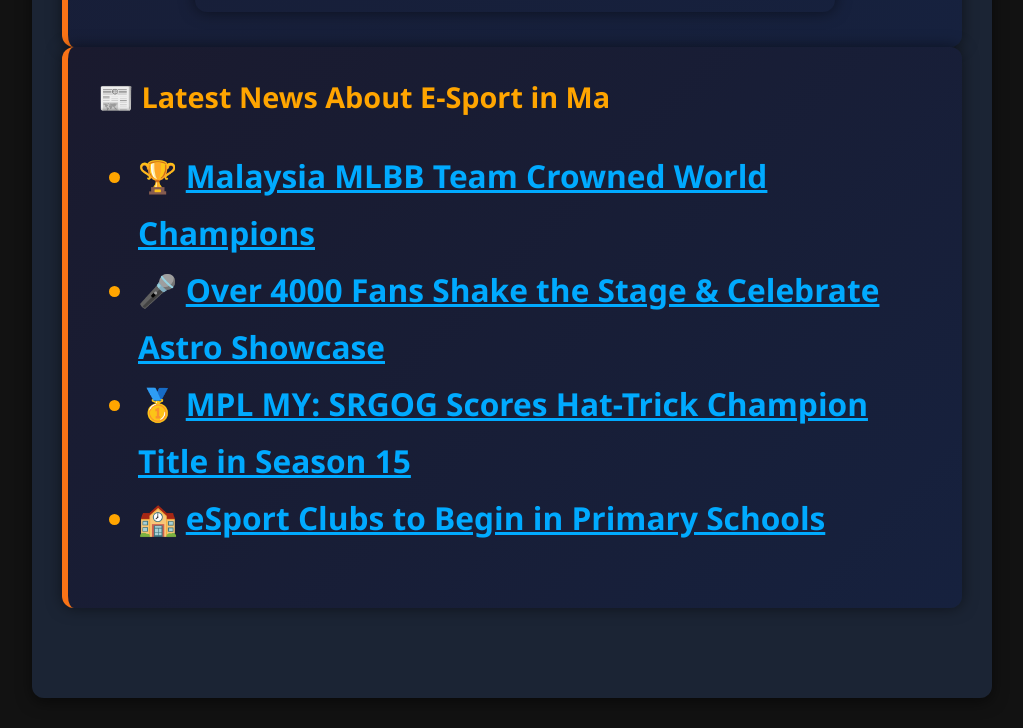
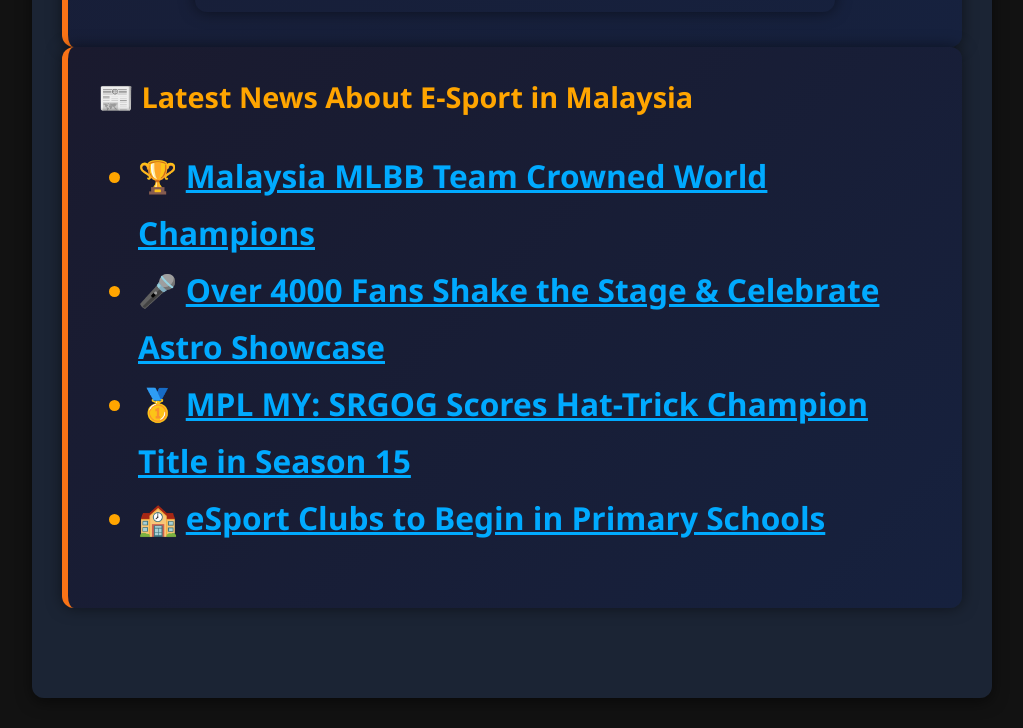
Before and after one commit to Shafiq12-creator/esport-library, a plain HTML site: page index.html in a window 1280 px wide. Shown: the part 2245-2973 px from the top of the page, without its empty margins (128-1151 px from the left). Drawn offline with Linux system fonts and the light colour scheme; grey boxes are pictures that could not be loaded.

Commit message:
Update index.html

```diff
--- a/index.html
+++ b/index.html
@@ -469,7 +469,7 @@
   </div>
 
   <div class="card" style="background: linear-gradient(135deg, #1a1a2e, #16213e); padding: 30px; color: white; border-radius: 12px; margin-bottom: 60px; box-shadow: 0 0 15px rgba(0,0,0,0.5);">
-    <h2 style="font-size: 1.8em; margin-bottom: 20px; color: #FFA500;">📰 Latest News About E-Sport in Ma
+    <h2 style="font-size: 1.8em; margin-bottom: 20px; color: #FFA500;">📰 Latest News About E-Sport in Malaysia
     <ul style="font-size: 1.1em; line-height: 1.8;">
       <li>🏆 <a href="https://www.astroawani.com/berita-sukan/pasukan-mlbb-malaysia-muncul-juara-dunia-496525" target="_blank" style="color: #00aaff;">Malaysia MLBB Team Crowned World Champions</a></li>
       <li>🎤 <a href="https://www.astroawani.com/video/video-terkini-x7sio1/lebih-4000-peminat-gegar-pentas-kebanggaan-dan-meraikan-astro-showcase-x9lgbhs" target="_blank" style="color: #00aaff;">Over 4000 Fans Shake the Stage & Celebrate Astro Showcase</a></li>
```
